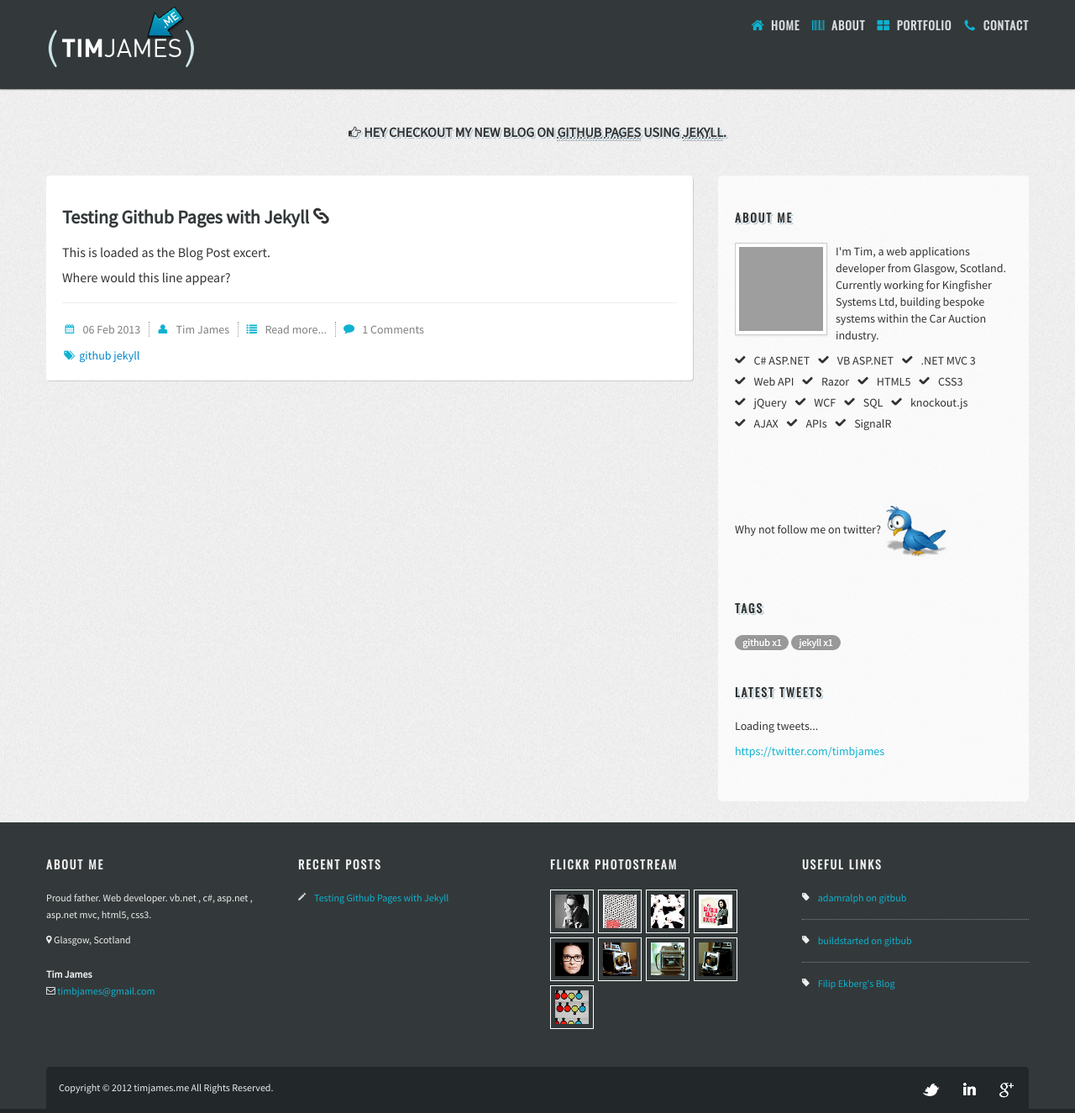
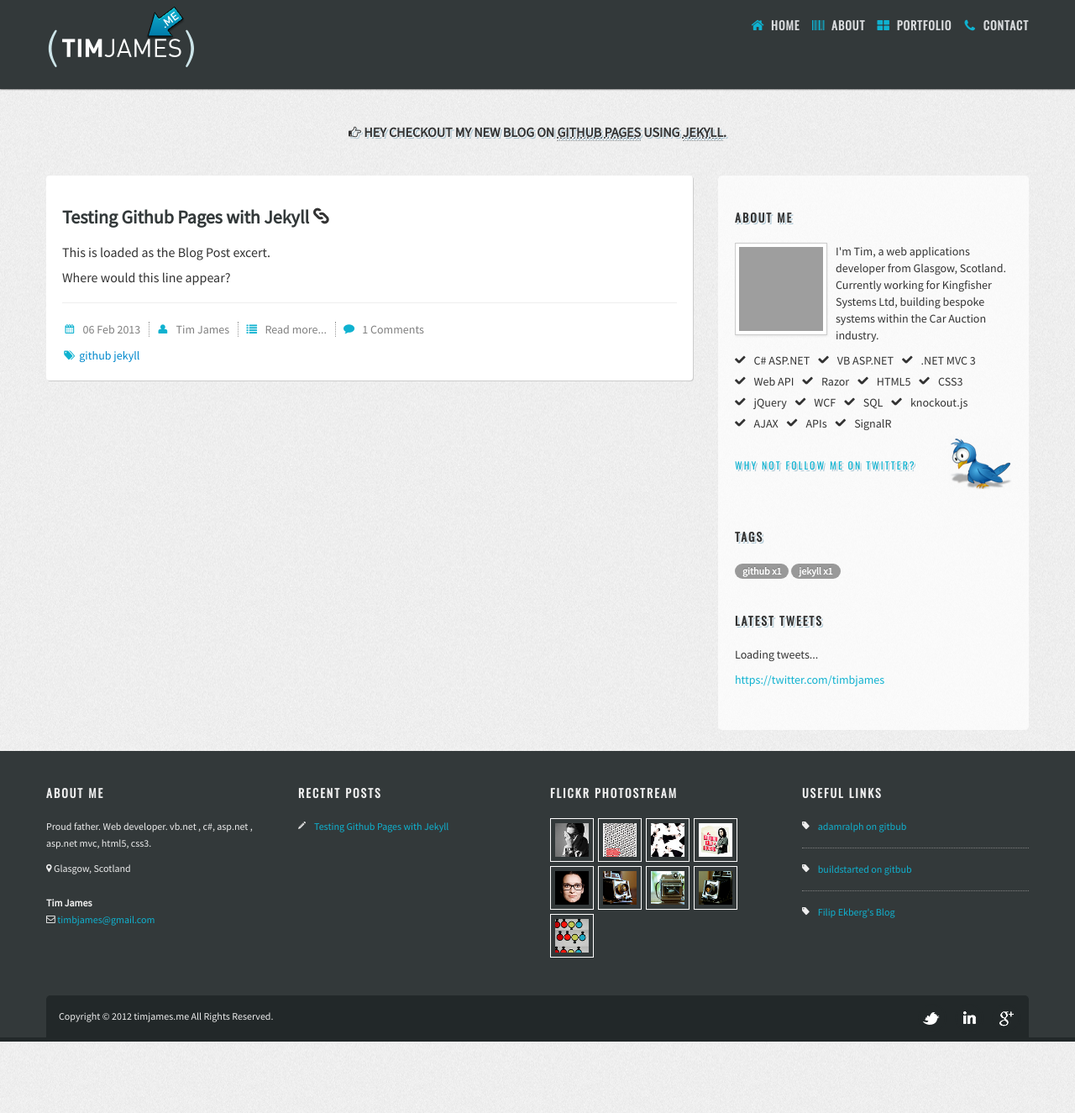
Before and after one commit to timbjames/timbjames.github.com, a Jekyll site: the page built from index.html, in a window 1280 px wide and 1325 px high. Shown: the whole window at 84% size. Built offline with Jekyll 4.4.1, drawn with Linux system fonts in a browser that asks for light colours; nearby versions of some CDN libraries; some web fonts are replaced; Markdown is read by kramdown in place of the engine named in the settings; grey boxes are pictures that could not be loaded.

Commit message:
changed little birdie layout

```diff
--- a/_layouts/layout.html
+++ b/_layouts/layout.html
@@ -306,11 +306,11 @@
                           <li>SignalR</li>
                         </ul>
 
-                      </div>
+                        <a class="widget-title" style="clear: both; line-height: 70px; display: block; font-size: 12px;">
+                            Why not follow me on twitter?
+                            <img src="/img/little-birdie.png" alt="Follow me on Twitter" style="float: right; border: none;" />
+                        </a>
 
-                      <div class="widget">
-                        <h3 class="widget-title">&nbsp;</h3>
-                          <p>Why not follow me on twitter? <img src="/img/little-birdie.png" /></p>
                       </div>
 
                       <!--<div class="widget">
```
